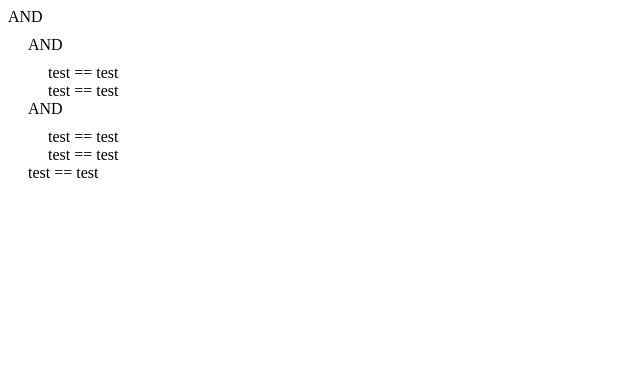
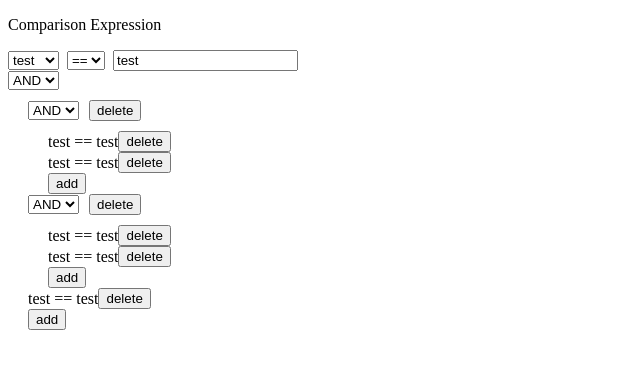
Before and after one commit to Whatnot-Inc/retool-custom-react-component-starter, a React (Create React App) app: page / in a window 1280 px wide. Shown: the top 368 px of the page, without its empty margins (0-640 px from the left). Built offline with nearby package versions, Linux system fonts and the light colour scheme.

Commit message:
add section for selected component

```diff
--- a/src/index.tsx
+++ b/src/index.tsx
@@ -1,7 +1,7 @@
 import React from 'react'
 import ReactDOM from 'react-dom/client'
 import { ComparisonExpressionOperator, CompoundExpressionOperator, Expression, ExpressionType } from './rule-selection/types'
-import ExpressionContainer from './rule-selection/Components'
+import ExpressionContainer, { ComparisonExpressionComponent } from './rule-selection/Components'
 
 // Export the component for use as a module
 export { default as MyRetoolComponent } from './MyRetoolComponent'
@@ -28,13 +28,22 @@ const TestCompoundExpression2: Expression = {
 // For development
 if (document.getElementById('root')) {
   const root = ReactDOM.createRoot(document.getElementById('root')!)
+  const mode = "edit"
   root.render(
     <React.StrictMode>
-      <ExpressionContainer
-        mode="view"
-        expression={TestCompoundExpression2}
-        onExpressionChange={(newExpression) => console.log(newExpression)}
-      />
+      <div>
+        <ComparisonExpressionComponent
+          mode={mode}
+          expression={TestExpression}
+          onExpressionChange={(newExpression) => console.log(newExpression)}
+          signalNames={["test", "test2", "test3"]}
+        />
+        <ExpressionContainer
+          mode={mode}
+          expression={TestCompoundExpression2}
+          onExpressionChange={(newExpression) => console.log(newExpression)}
+        />
+      </div>
     </React.StrictMode>
   )
 }
--- a/src/rule-selection/Components.tsx
+++ b/src/rule-selection/Components.tsx
@@ -1,5 +1,5 @@
 import React, { useState } from 'react'
-import { ComparisonExpressionOperator, CompoundExpressionOperator, Expression, ExpressionType } from './types'
+import { ComparisonExpression, ComparisonExpressionOperator, CompoundExpressionOperator, Expression, ExpressionType } from './types'
 
 // ExpressionComponent
 
@@ -85,6 +85,88 @@ const ExpressionComponent: React.FC<ExpressionComponentProps> = (
     }
 }
 
+// ComparisonExpressionComponent
+
+interface ComparisonExpressionComponentProps {
+    mode: "edit" | "view"
+    expression: ComparisonExpression
+    onExpressionChange: (newExpression: ComparisonExpression) => void
+    signalNames: string[]
+}
+
+const ComparisonExpressionComponent: React.FC<ComparisonExpressionComponentProps> = (
+    { mode, expression, onExpressionChange, signalNames }
+) => {
+    const [currentExpression, setCurrentExpression] = useState<ComparisonExpression>(expression)
+    const handleSignalChange = (newSignalName: string) => {
+        setCurrentExpression({
+            ...currentExpression,
+            signalName: newSignalName
+        })
+        onExpressionChange(currentExpression)
+    }
+    const handleOperatorChange = (newOperator: ComparisonExpressionOperator) => {
+        setCurrentExpression({
+            ...currentExpression,
+            operator: newOperator
+        })
+        onExpressionChange(currentExpression)
+    }
+    const handleValueChange = (newValue: string) => {
+        setCurrentExpression({
+            ...currentExpression,
+            value: newValue
+        })
+        onExpressionChange(currentExpression)
+    }
+
+    let internal = null;
+    if (mode === "view") {
+        internal = (
+            <div style={{ display: 'flex', alignItems: 'center' }}>
+                <div>{expression.signalName} {expression.operator} {expression.value}</div>
+            </div>
+        )
+    } else {
+        internal = (
+            <div>
+                <p>Comparison Expression</p>
+                <div style={{ display: 'flex', alignItems: 'center', gap: '8px' }}>
+                    <select
+                        value={currentExpression.signalName}
+                        onChange={(e) => handleSignalChange(e.target.value)}
+                    >
+                        {signalNames.map((signalName) => (
+                            <option value={signalName} key={signalName}>{signalName}</option>
+                        ))}
+                    </select>
+
+                    <select
+                        value={currentExpression.operator}
+                        onChange={(e) => handleOperatorChange(e.target.value as ComparisonExpressionOperator)}
+                    >
+                        {Object.values(ComparisonExpressionOperator).map((op) => (
+                            <option value={op} key={op}>{op}</option>
+                        ))}
+                    </select>
+
+                    <input
+                        type="text"
+                        value={currentExpression.value.toString()}
+                        onChange={(e) => handleValueChange(e.target.value)}
+                        placeholder="Enter value"
+                    />
+                </div>
+            </div>
+        )
+    }
+
+    return (
+        <div>
+            {internal}
+        </div>
+    )
+}
 
 // AddExpressionMenu
 
@@ -148,3 +230,4 @@ const ExpressionContainer: React.FC<ExpressionContainerProps> = (
 }
 
 export default ExpressionContainer;
+export { ComparisonExpressionComponent };
```
